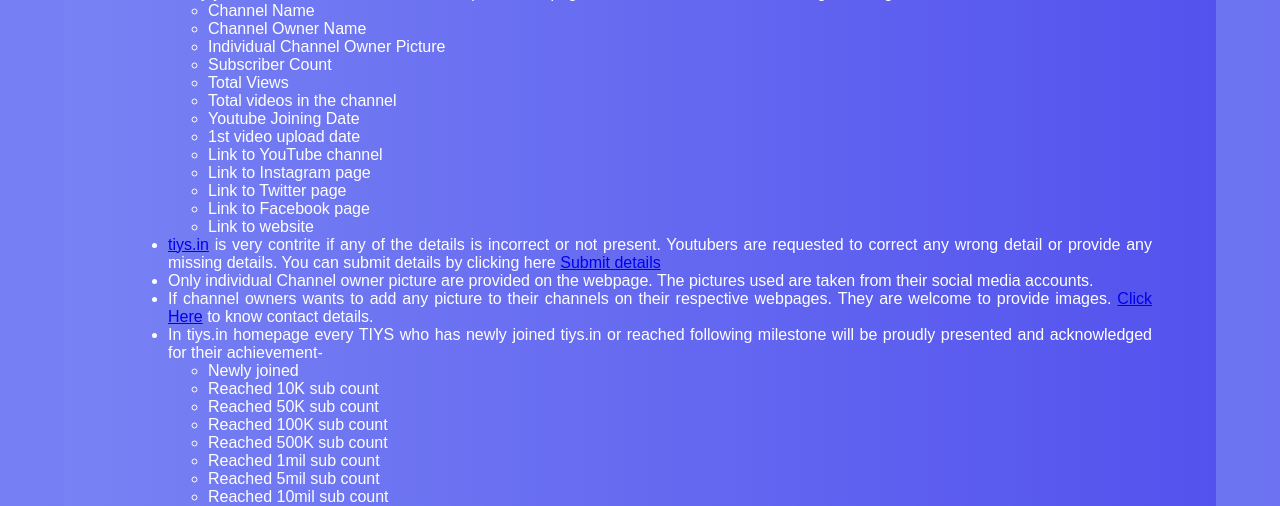
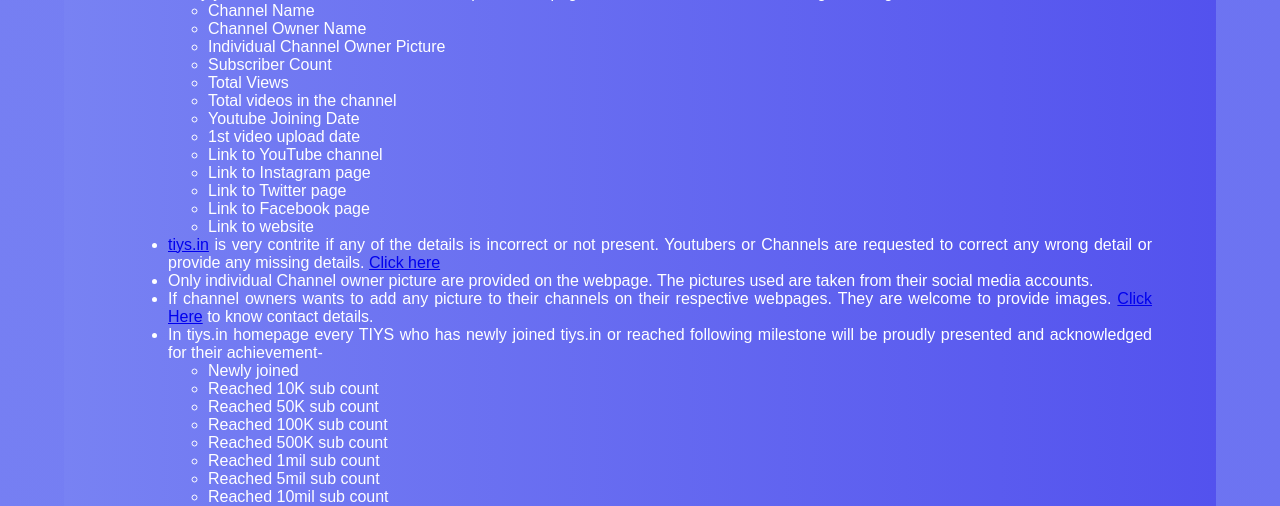
Before and after one commit to myammedia/project-tin-beta, a Django app: page /terms-and-conditions in a window 1280 px wide. Shown: the part 2156-2662 px from the top of the page. Run offline with Django 3.2, Linux system fonts and the light colour scheme; some libraries are stand-ins or nearby versions; some web fonts are replaced.

Commit message:
Update terms.html

```diff
--- a/tiys/pages/templates/pages/terms.html
+++ b/tiys/pages/templates/pages/terms.html
@@ -141,7 +141,7 @@
 
 
 </ul></li>
-<li><a href="{% url 'homepage' %}">tiys.in</a> is very contrite if any of the details is incorrect or not present. Youtubers are requested to correct any wrong detail or provide any missing details. You can submit details by clicking here <a href="{% url 'submit-page' %}">Submit details</a></li>
+<li><a href="{% url 'homepage' %}">tiys.in</a> is very contrite if any of the details is incorrect or not present. Youtubers or Channels are requested to correct any wrong detail or provide any missing details. <a href="{% url 'contact-page' %}">Click here </a></li>
 <li>Only individual Channel owner picture are provided on the webpage. The pictures used are taken from their social media accounts.</li>
 <li>If channel owners wants to add any picture to their channels on their respective webpages. They are welcome to provide images. <a href="/contact/">Click Here</a> to know contact details.</li>
 <li>In tiys.in homepage every TIYS who has newly joined tiys.in or reached following milestone will be proudly presented and acknowledged for their achievement-
```
